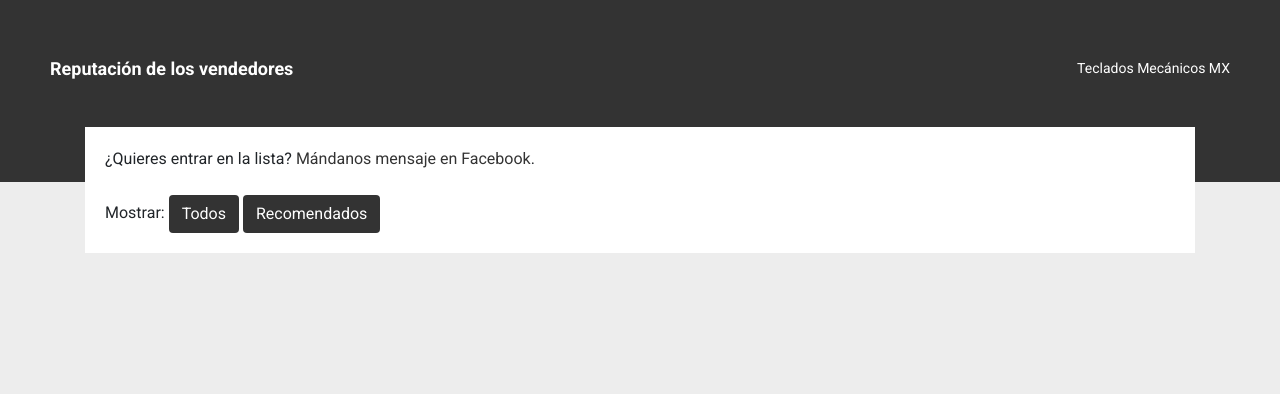
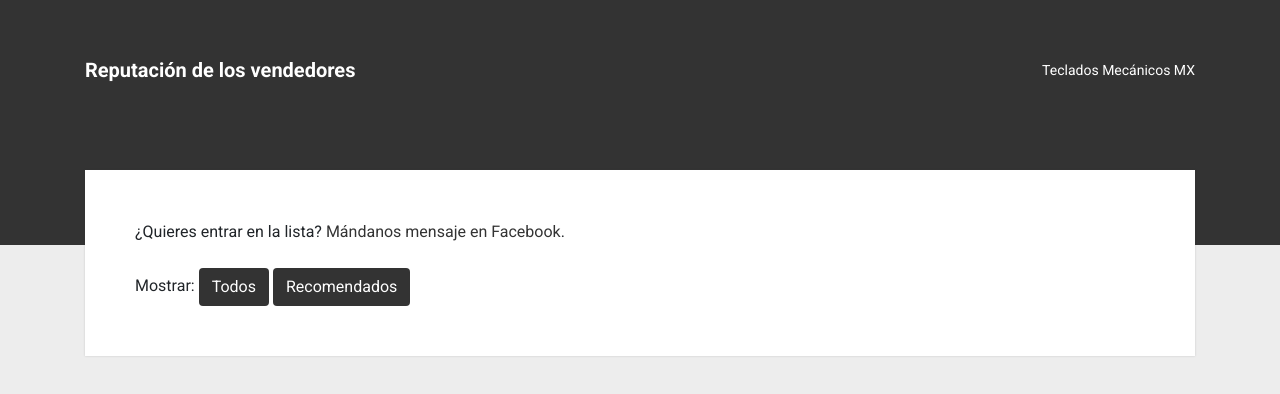
Before and after one commit to Armastardo/rep-tecladosmecanicosmx, a plain HTML site: page index.html in a window 1280 px wide. Drawn offline with nearby package versions, Linux system fonts and the light colour scheme; no server answers.

Commit message:
Más ajustes pequeños

```diff
--- a/css/styles.css
+++ b/css/styles.css
@@ -12,13 +12,13 @@ body{
 
 .navbar{
 	background-color: var(--main-color);
-	padding: 50px;
-	padding-bottom: 95px;
+	padding-top: 50px;
+	padding-bottom: 155px;
 }
 
 .navbar-brand{
 	font-weight: 300;
-	font-size: 18px;
+	font-size: 20px;
 	font-weight: bold;
 }
 
@@ -29,7 +29,11 @@ body{
 }
 
 .filtros {
-	margin-top: -55px;
+	margin-top: -75px;
+}
+
+.header {
+	padding: 50px;
 }
 
 /* Sección de vendedores */
@@ -55,6 +59,7 @@ body{
 	margin-bottom: 10px;
 	border: none;
 	border-radius: 0px;
+	box-shadow: 0 0 2px 0 rgba(58, 58, 58, 0.2);
 }
 
 .card-header{
--- a/index.html
+++ b/index.html
@@ -19,8 +19,10 @@
 <body>
 
 	<nav class="navbar navbar-dark">
-		<a class="navbar-brand" href="#">Reputación de los vendedores</a>
-		<span class="navbar-text nav-small">Teclados Mecánicos MX</span>
+		<div class="container">
+			<a class="navbar-brand" href="#">Reputación de los vendedores</a>
+			<span class="navbar-text nav-small"><a href="https://www.tecladosmecanicos.mx/">Teclados Mecánicos MX</a></span>
+		</div>
 	</nav>
 
 
@@ -29,7 +31,7 @@
 			<div class="row filtros">
 				<div class="col-sm-12">
 					<div class="card">
-						<div class="card-body">
+						<div class="card-body header">
 							¿Quieres entrar en la lista? <a href="https://www.facebook.com/Teclados-Mec%C3%A1nicos-MX-106350474366597/">Mándanos mensaje en Facebook</a>.<br/><br/>
 							Mostrar:
 							<button type="button" class="btn" onclick="showAll()">Todos</button>
```
